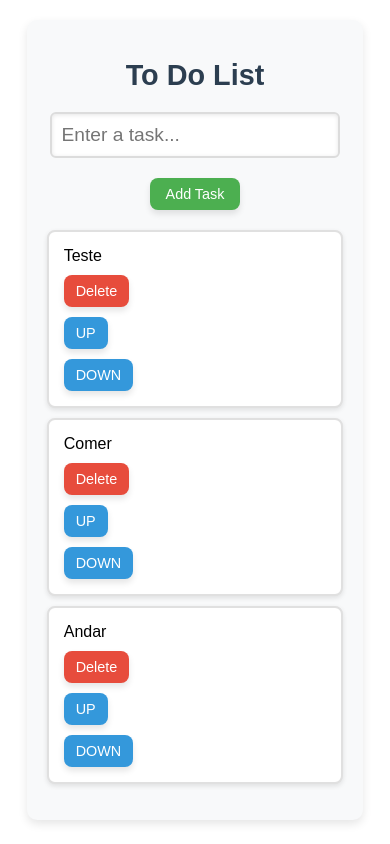
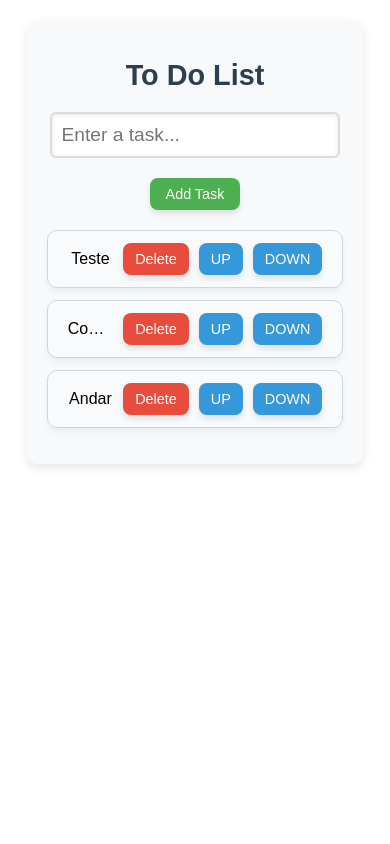
Before and after one commit to MiltonCarlosRibeiro/react-to-do-list, a React (Vite) app: page / in a window 390 px wide. Built offline with nearby package versions, Linux system fonts and the light colour scheme.

Commit message:
fix buttons sm display

```diff
--- a/src/App.css
+++ b/src/App.css
@@ -87,19 +87,41 @@ ol {
 
 
 li {
-    font-size: 1.2rem;
+    font-size: 1.1rem;
     font-weight: 500;
-    padding: 15px;
-    background-color: #ffffff;
-    margin-bottom: 10px;
-    border: 2px solid #e0e0e0;
-    border-radius: 8px;
+    padding: 12px 20px;
+    background-color: #f9fafb;
+    margin-bottom: 12px;
+    border: 1px solid #d1d5db;
+    border-radius: 10px;
     display: flex;
     align-items: center;
     justify-content: space-between;
-    box-shadow: 0 2px 5px rgba(0, 0, 0, 0.1);
-    flex-wrap: wrap;
+    box-shadow: 0 4px 6px rgba(0, 0, 0, 0.05);
+    flex-wrap: nowrap;
+    transition: transform 0.2s, box-shadow 0.2s;
+    gap: 10px;
 }
+
+li > span {
+    flex: 1;
+    word-wrap: break-word;
+    overflow: hidden;
+    text-overflow: ellipsis;
+    white-space: nowrap;
+}
+
+li > button {
+    flex-shrink: 0;
+    padding: 8px 12px;
+}
+
+
+li:hover {
+    transform: translateY(-2px);
+    box-shadow: 0 6px 10px rgba(0, 0, 0, 0.1);
+}
+
 
 .delete-button, .move-button {
     padding: 8px 12px;
@@ -119,12 +141,17 @@ li {
 
     li {
         font-size: 1rem;
-        flex-direction: column;
-        align-items: flex-start;
+        flex-direction: row;
+        align-items: center;
+        gap: 10px;
+    }
+
+    li > span {
+        flex: 1;
     }
 
     .delete-button, .move-button {
         margin-left: 0;
-        margin-top:10px;
-        }
+        margin-top: 0;
+            }
 }
```
